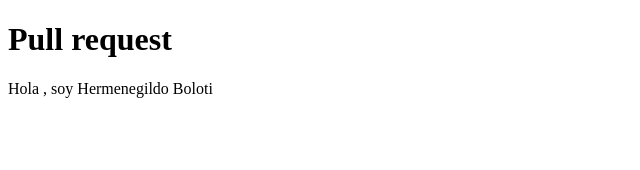
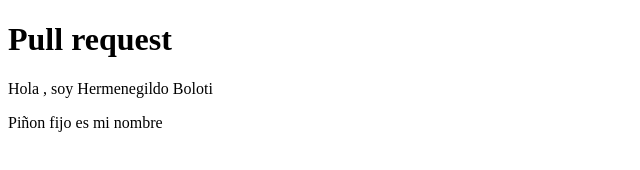
Before and after one commit to mari709/colaboradores, a plain HTML site: page index.html in a window 1280 px wide. Shown: the whole page, without its empty margins (0-640 px from the left). Drawn offline with Linux system fonts and the light colour scheme.

Commit message:
Update index.html
Hola Chicos.

```diff
--- a/index.html
+++ b/index.html
@@ -10,6 +10,7 @@
 <body>
     <h1>Pull request</h1>
     <p>Hola , soy Hermenegildo Boloti</p>
+    <p>Piñon fijo es mi nombre</p>
 </body>
 
 </html>
```
